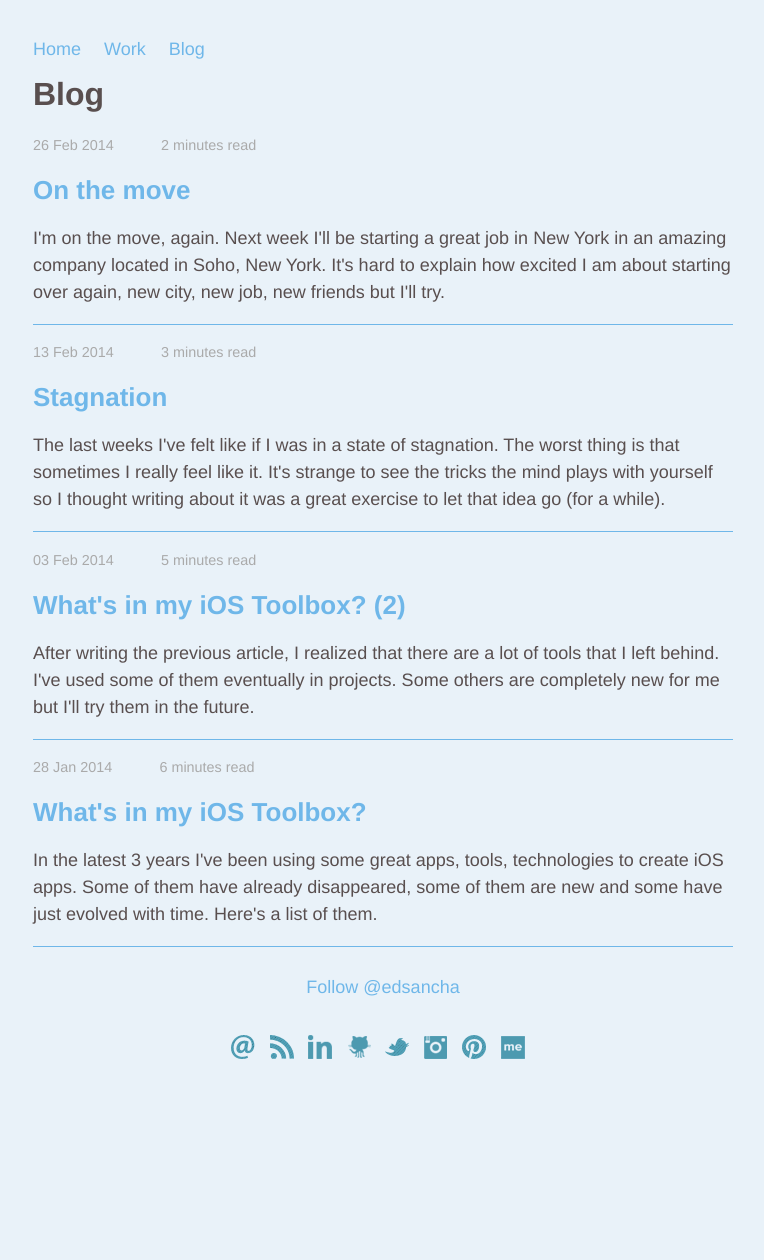
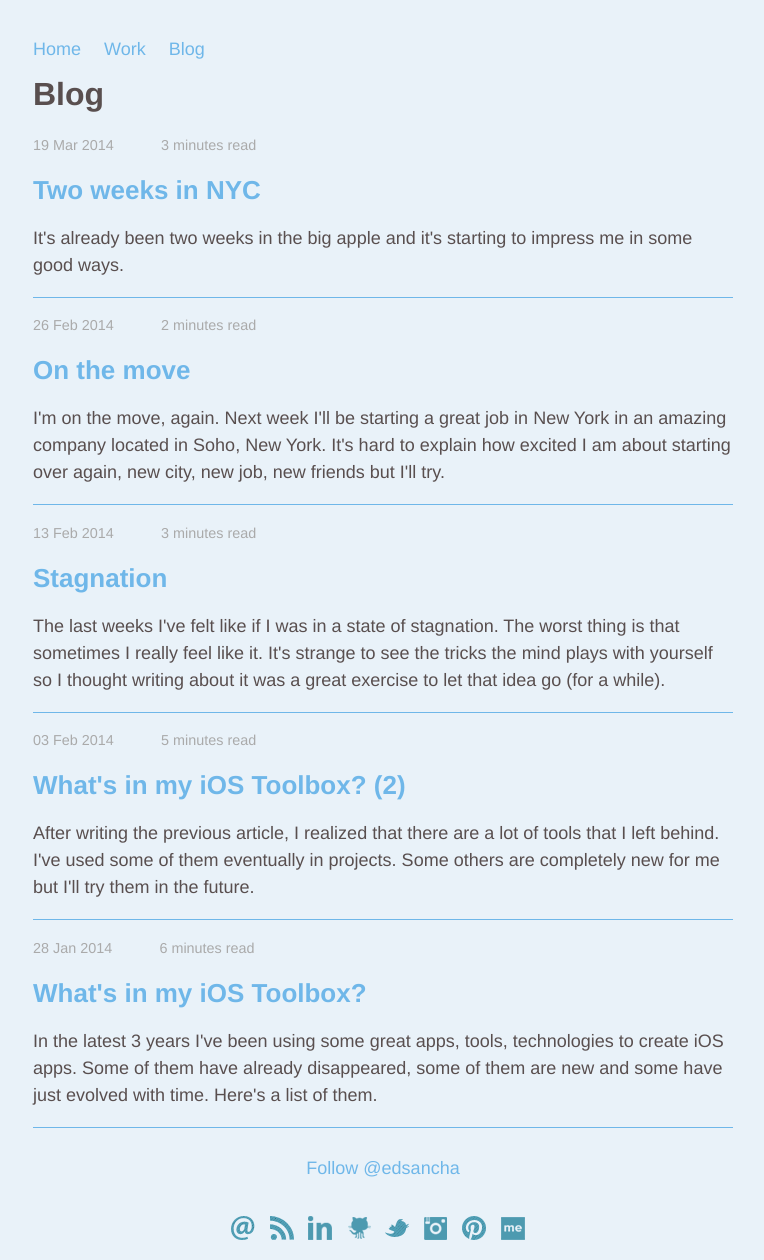
Before and after one commit to EdSancha/edsancha.github.io, a Jekyll site: the page built from blog/index.html, in a window 1280 px wide. Shown: the whole page, without its empty margins (257-1021 px from the left). Built offline with Jekyll 4.4.1, drawn with Linux system fonts in a browser that asks for light colours; Markdown is read by kramdown in place of the engine named in the settings; comment, search, counter and statistics services are not loaded; before the commit the page ends 1079 px from its top, so only the background shows below that; some of the changed lines change nothing that is shown.

Commit message:
New blog entry

```diff
--- a/blog/_posts/2014-02-26-on-the-move.markdown
+++ b/blog/_posts/2014-02-26-on-the-move.markdown
@@ -13,7 +13,7 @@ First of all, why New York? San Francisco Bay is a thriving environment with tho
 
 Because I love it, that's why I have to leave it. I want to experiment another great city, probably the one who is closely behind SF in technological terms, to figure out what I want to do in long term. I've heard so good things about New York, that when the possibility appeared in front of me I jumped over it.
 
-Most of my friends support me blindly and I'm thankful for that. There're some that ask me about my fears, if I'm scared of a fresh start in the unknown and the fact is that I'm not. I'm nervous, excited and I want to do it. My fears are more related to what happens if I like it. How long will I be in NY? One year, three, all my life?
+Most of my friends support me blindly and I'm thankful for that. There're some that ask me about my fears, if I'm scared of a fresh start in the unknown and the fact is that I'm not. I'm nervous, excited and I want to do it. My fears are more related to what happens if I like it. How long will I be in NYC? One year, three, all my life?
 
 I have a place in my heart for the places I've lived in, [Las Palmas](http://instagram.com/p/Zk7NkyyiWy/), Paris, [Madrid](http://instagram.com/p/TxmXRySiel/), [Phnom Penh](http://instagram.com/p/oQYnr/), [San Francisco](http://instagram.com/p/Y6fv4wyiUo/). I know for sure that I'll be back to all of them and who knows, I might be back for more than holidays. I have great ideas for some of those places: I'd love to live _"on the road",_ living some months in different places but that's another story. My next step will be enjoying the renowned [Capital of the World](http://www.nyc.gov/html/lmec/html/about/nycapital.shtml) and tell the other places that:
 
--- /dev/null
+++ b/blog/_posts/2014-03-19-two-weeks.markdown
@@ -0,0 +1,34 @@
+---
+layout: post
+title:  "Two weeks in NYC"
+description: It's already been two weeks in the big apple and it's starting to impress me in some good ways.
+date:   2014-03-19 01:30:00
+timeToRead: 3 minutes read
+categories: me personal
+---
+
+It's already been two weeks in the big apple and it's starting to impress me in some good ways and in not-so-good ways. It wouldn't be fair to say that everything has been great. I'll start with the 'bad' things:
+
+- The weather: it's the coldest winter I had lived in and that's ok, but the weather changes are horrible. I have a cold since the day I arrived and I don't know how am I going to get rid of it.
+
+- Apartment hunt: You sum up 6 months living on savings with stratospherical apartment prices and multiply it with no US credit score and you have a not-the-best situation. I'm staying in temporary places until I can fulfill all the requirements to get my "own" place.
+
+- New York streets doesn't look the cleaniest in the world. I know that it's a gigantic task but I've seen scenes on the street that remind me a lot to Phnom Penh and its wildlife. By the way, it hasn't reached any limit.
+
+On the good side:
+
+- The company: [Thrillist](http://www.thrillist.com) is a great place to work. As soon as I'm getting into speed I enjoy it more and more. Every week there are fun/interesting activities organized by the company or the colleagues and I had a great first impression. I'm very thankful of the help I'm getting from my colleagues.
+
+- Public transportation: Even when rush hour seems to last forever, it works fast and I had just a short disruptions on the line I've been using (L). It works all day long, which seems like a miracle to me.
+
+- The food: I've already been in nice places to eat and I've just started. I want to dive into the myriad of restaurants that you can find in here.
+
+- Cultural activities: I haven't tried them yet, but the program and possibilities are huge.
+
+I've missed St. Patrick's parade but I've realized that I've been in 5 different cities in the latest 5 years on that day. Should I book a good trip for next years or finally enjoy the parade and the party here?
+
+I'm just looking forward the spring time, better weather, some tourist time and enjoy this city to its fullest.
+
+_"Only those who will risk going too far can possibly find out how far one can go"._
+
+_T. S. Eliot_
```
